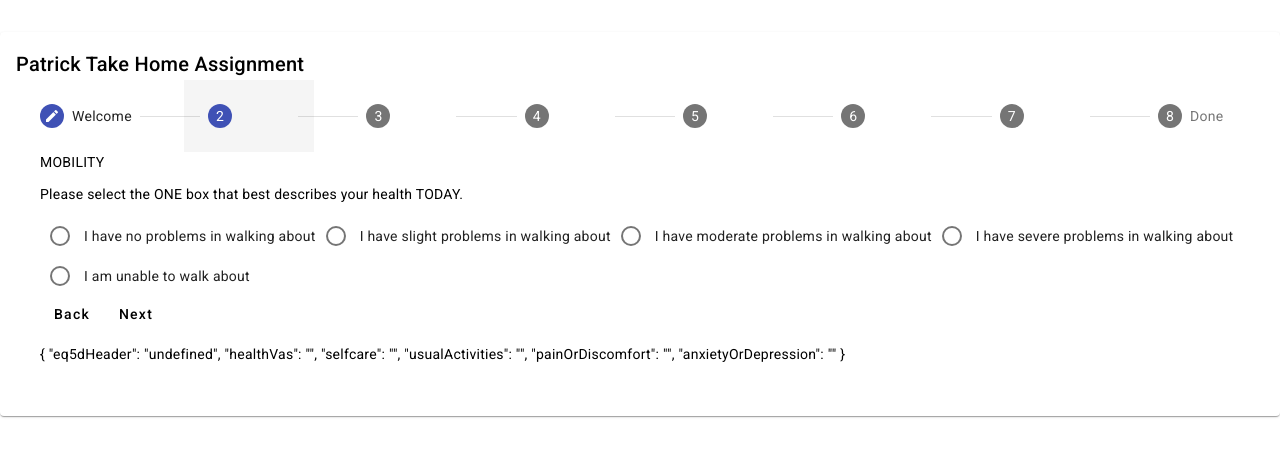
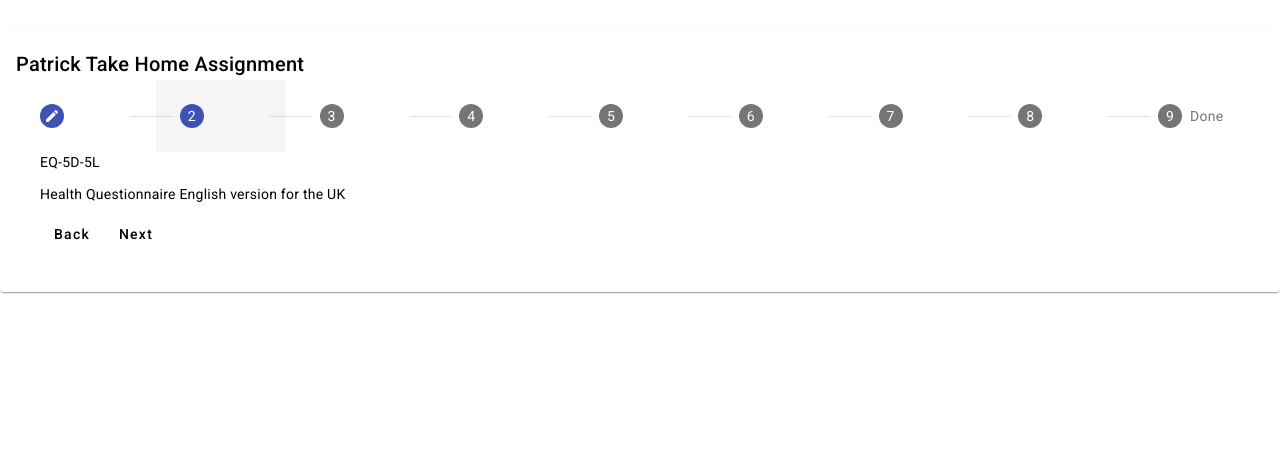
Before and after one commit to Saxbeck/patrick-take-home-assignment, an Angular app: page / in a window 1280 px wide. Both pictures are taken after a click on the button "Next". Shown: the top 456 px of the page. Built offline with nearby package versions, Linux system fonts and the light colour scheme.

Commit message:
Updated readme; removed unused files; light cleanup

```diff
--- a/src/app/components/survey/survey.component.html
+++ b/src/app/components/survey/survey.component.html
@@ -2,14 +2,14 @@
 <form [formGroup]="firstFormGroup">
 <mat-stepper [linear]="isLinear" #stepper>
     <mat-step>
-        <ng-template matStepLabel>Welcome</ng-template>
+        <!-- <ng-template matStepLabel>Welcome</ng-template> -->
         <p>Welcome to the survey.</p>
         <div>
             <p>Here is more survey demo text</p>
             <button type="button" mat-button matStepperNext>Next</button>
         </div>
     </mat-step>
-        <mat-step [stepControl]="firstFormGroup" *ngFor="let question of questions">
+        <mat-step [stepControl]="firstFormGroup.controls[question.name]" *ngFor="let question of questions">
             <p *ngIf="question.label">{{question.label}}</p>
             <p *ngIf="question.description">{{question.description}}</p>
             <p *ngIf="question.instructions">{{question.instructions}}</p>
@@ -27,45 +27,17 @@
               </mat-slider>
             <div>
                 <button type="button" mat-button matStepperPrevious>Back</button>
-                <button type="button" (click)="print()" mat-button matStepperNext>Next</button>
-                <p>{{firstFormGroup.controls[0]}}</p>
-                <p>{{firstFormGroup.value | json}}</p>
+                <button type="button" mat-button matStepperNext>Next</button>
             </div>
         </mat-step>
-
-  <!-- <mat-step [stepControl]="firstFormGroup">
-    <form [formGroup]="firstFormGroup">
-      <ng-template matStepLabel>Fill out your name</ng-template>
-      <mat-form-field>
-        <mat-label>Name</mat-label>
-        <input matInput formControlName="firstCtrl" placeholder="Last name, First name" required>
-      </mat-form-field>
-      <div>
-        <button type="button" mat-button matStepperNext>Next</button>
-      </div>
-    </form>
-  </mat-step> -->
-<!--
-  <mat-step [stepControl]="secondFormGroup">
-    <form [formGroup]="secondFormGroup">
-      <ng-template matStepLabel>Fill out your name</ng-template>
-      <mat-form-field>
-        <mat-label>age</mat-label>
-        <input matInput formControlName="secondCtrl" placeholder="age" required>
-      </mat-form-field>
-      <div>
-        <button mat-button matStepperNext>Next</button>
-      </div>
-    </form>
-  </mat-step> -->
     <mat-step>
         <ng-template matStepLabel>Done</ng-template>
         <p>You are now done.</p>
-        <p>{{firstFormGroup.status}}</p>
-        <p>{{firstFormGroup.value | json}}</p>
+        <p>If you wish to change some of your answers, you can go back and do so. If not, press finish.</p>
+        <!-- <p>{{firstFormGroup.value | json}}</p> -->
         <div>
             <button type="button" mat-button matStepperPrevious>Back</button>
-            <button type="button" mat-button (click)="stepper.reset()">Reset</button>
+            <button type="button" mat-button (click)="stepper.reset()">Finish</button>
             <button type="button" mat-button (click)="print()">Print</button>
         </div>
     </mat-step>
--- a/src/app/components/survey/survey.component.ts
+++ b/src/app/components/survey/survey.component.ts
@@ -8,7 +8,7 @@ import { MatInputModule } from '@angular/material/input';
 import { MatSliderModule } from '@angular/material/slider';
 
 
-import { FormsModule, ReactiveFormsModule, Validators, FormBuilder, FormGroup } from '@angular/forms';
+import { FormsModule, ReactiveFormsModule, Validators, FormBuilder, FormGroup, FormArray } from '@angular/forms';
 import { MockquestionService } from 'src/app/services/mockquestion.service';
 
 @Component({
@@ -32,6 +32,7 @@ export class SurveyComponent implements OnInit{
   isLinear = true;
 
   firstFormGroup!: FormGroup;
+  control!: FormArray
 
   constructor(private _formBuilder: FormBuilder, private questionService: MockquestionService) {}
 
@@ -39,10 +40,9 @@ export class SurveyComponent implements OnInit{
 
   ngOnInit(): void{
     this.questions = this.questionService.getMockQuestions()
-    console.log(this.questions);
 
     this.firstFormGroup = this._formBuilder.group({
-      eq5dHeader: [null || "undefined", Validators.nullValidator],
+      eq5dHeader: [, Validators.nullValidator],
       mobility: [Number, Validators.required],
       healthVas: ['', Validators.required],
       selfcare: ['', Validators.required],
@@ -50,12 +50,9 @@ export class SurveyComponent implements OnInit{
       painOrDiscomfort: ['', Validators.required],
       anxietyOrDepression: ['', Validators.required],
     });
-
   }
 
   print(): void {
     console.log(this.firstFormGroup);
-    console.log(this.firstFormGroup.controls[1]);
-
   }
 }
--- a/src/app/data/mockdata.ts
+++ b/src/app/data/mockdata.ts
@@ -1,5 +1,5 @@
 export const MOCKDATA = [
-    {
+	{
 		"name": "eq5dHeader",
 		"type": "introduction",
 		"label": "EQ-5D-5L",
@@ -34,6 +34,119 @@ export const MOCKDATA = [
 		]
 	},
 	{
+		"name": "selfcare",
+		"type": "choice",
+		"label": "SELF-CARE",
+		"instructions": "Please select the ONE box that best describes your health TODAY.",
+		"options": [
+			{
+				"value": 1,
+				"display": "I have no problems washing or dressing myself"
+			},
+			{
+				"value": 2,
+				"display": "I have slight problems washing or dressing myself"
+			},
+			{
+				"value": 3,
+				"display": "I have moderate problems washing or dressing myself"
+			},
+			{
+				"value": 4,
+				"display": "I have severe problems washing or dressing myself"
+			},
+			{
+				"value": 5,
+				"display": "I am unable to wash or dress myself"
+			}
+		]
+	},
+	{
+		"name": "usualActivities",
+		"type": "choice",
+		"label": "USUAL ACTIVITIES",
+		"description": "(e.g. work, study, housework, family or leisure activities)",
+		"instructions": "Please select the ONE box that best describes your health TODAY.",
+		"options": [
+			{
+				"value": 1,
+				"display": "I have no problems doing my usual activities"
+			},
+			{
+				"value": 2,
+				"display": "I have slight problems doing my usual activities"
+			},
+			{
+				"value": 3,
+				"display": "I have moderate problems doing my usual activities"
+			},
+			{
+				"value": 4,
+				"display": "I have severe problems doing my usual activities"
+			},
+			{
+				"value": 5,
+				"display": "I am unable to do my usual activities"
+			}
+		]
+	},
+	{
+		"name": "painOrDiscomfort",
+		"type": "choice",
+		"label": "PAIN / DISCOMFORT",
+		"instructions": "Please select the ONE box that best describes your health TODAY.",
+		"options": [
+			{
+				"value": 1,
+				"display": "I have no pain or discomfort"
+			},
+			{
+				"value": 2,
+				"display": "I have slight pain or discomfort"
+			},
+			{
+				"value": 3,
+				"display": "I have moderate pain or discomfort"
+			},
+			{
+				"value": 4,
+				"display": "I have severe pain or discomfort"
+			},
+			{
+				"value": 5,
+				"display": "I have extreme pain or discomfort"
+			}
+		]
+	},
+	{
+		"name": "anxietyOrDepression",
+		"type": "choice",
+		"label": "ANXIETY / DEPRESSION",
+		"instructions": "Please select the ONE box that best describes your health TODAY.",
+		"options": [
+			{
+				"value": 1,
+				"display": "I am not anxious or depressed"
+			},
+			{
+				"value": 2,
+				"display": "I am slightly anxious or depressed"
+			},
+			{
+				"value": 3,
+				"display": "I am moderately anxious or depressed"
+			},
+			{
+				"value": 4,
+				"display": "I am severely anxious or depressed"
+			},
+			{
+				"value": 5,
+				"display": "I am extremely anxious or depressed"
+			}
+		]
+	},
+	{
 		"name": "healthVas",
 		"type": "vas",
 		"label": "<ul><li>We would like to know how good or bad your health is TODAY.</li><li>You will see a scale numbered 0 to 100.</li><li>100 means the best health you can imagine.</li><li>0 means the best health you can imagine.</li><li>Please indicate on the scale how your health is TODAY</li></ul>",
--- a/src/app/data/mockdata2.ts
+++ /dev/null
@@ -1,160 +0,0 @@
-export const MOCKDATA = [
-	// {
-	// 	"name": "eq5dHeader",
-	// 	"type": "introduction",
-	// 	"label": "EQ-5D-5L",
-	// 	"description": "Health Questionnaire English version for the UK"
-	// },
-	{
-		"name": "mobility",
-		"type": "choice",
-		"label": "MOBILITY",
-		"instructions": "Please select the ONE box that best describes your health TODAY.",
-		"options": [
-			{
-				"value": 1,
-				"display": "I have no problems in walking about"
-			},
-			{
-				"value": 2,
-				"display": "I have slight problems in walking about"
-			},
-			{
-				"value": 3,
-				"display": "I have moderate problems in walking about"
-			},
-			{
-				"value": 4,
-				"display": "I have severe problems in walking about"
-			},
-			{
-				"value": 5,
-				"display": "I am unable to walk about"
-			}
-		]
-	},
-	{
-		"name": "selfcare",
-		"type": "choice",
-		"label": "SELF-CARE",
-		"instructions": "Please select the ONE box that best describes your health TODAY.",
-		"options": [
-			{
-				"value": 1,
-				"display": "I have no problems washing or dressing myself"
-			},
-			{
-				"value": 2,
-				"display": "I have slight problems washing or dressing myself"
-			},
-			{
-				"value": 3,
-				"display": "I have moderate problems washing or dressing myself"
-			},
-			{
-				"value": 4,
-				"display": "I have severe problems washing or dressing myself"
-			},
-			{
-				"value": 5,
-				"display": "I am unable to wash or dress myself"
-			}
-		]
-	},
-	{
-		"name": "usualActivities",
-		"type": "choice",
-		"label": "USUAL ACTIVITIES",
-		"description": "(e.g. work, study, housework, family or leisure activities)",
-		"instructions": "Please select the ONE box that best describes your health TODAY.",
-		"options": [
-			{
-				"value": 1,
-				"display": "I have no problems doing my usual activities"
-			},
-			{
-				"value": 2,
-				"display": "I have slight problems doing my usual activities"
-			},
-			{
-				"value": 3,
-				"display": "I have moderate problems doing my usual activities"
-			},
-			{
-				"value": 4,
-				"display": "I have severe problems doing my usual activities"
-			},
-			{
-				"value": 5,
-				"display": "I am unable to do my usual activities"
-			}
-		]
-	},
-	{
-		"name": "painOrDiscomfort",
-		"type": "choice",
-		"label": "PAIN / DISCOMFORT",
-		"instructions": "Please select the ONE box that best describes your health TODAY.",
-		"options": [
-			{
-				"value": 1,
-				"display": "I have no pain or discomfort"
-			},
-			{
-				"value": 2,
-				"display": "I have slight pain or discomfort"
-			},
-			{
-				"value": 3,
-				"display": "I have moderate pain or discomfort"
-			},
-			{
-				"value": 4,
-				"display": "I have severe pain or discomfort"
-			},
-			{
-				"value": 5,
-				"display": "I have extreme pain or discomfort"
-			}
-		]
-	},
-	{
-		"name": "anxietyOrDepression",
-		"type": "choice",
-		"label": "ANXIETY / DEPRESSION",
-		"instructions": "Please select the ONE box that best describes your health TODAY.",
-		"options": [
-			{
-				"value": 1,
-				"display": "I am not anxious or depressed"
-			},
-			{
-				"value": 2,
-				"display": "I am slightly anxious or depressed"
-			},
-			{
-				"value": 3,
-				"display": "I am moderately anxious or depressed"
-			},
-			{
-				"value": 4,
-				"display": "I am severely anxious or depressed"
-			},
-			{
-				"value": 5,
-				"display": "I am extremely anxious or depressed"
-			}
-		]
-	},
-	{
-		"name": "healthVas",
-		"type": "vas",
-		"label": "<ul><li>We would like to know how good or bad your health is TODAY.</li><li>You will see a scale numbered 0 to 100.</li><li>100 means the best health you can imagine.</li><li>0 means the best health you can imagine.</li><li>Please indicate on the scale how your health is TODAY</li></ul>",
-		"isLabelHtml": true,
-		"minValue": 0,
-		"maxValue": 100,
-		"stepSize": 1,
-		"minText": "The worst health you can imagine",
-		"maxText": "The best health you can imagine"
-	}
-]
--- a/src/app/services/mockquestion.service.ts
+++ b/src/app/services/mockquestion.service.ts
@@ -1,5 +1,5 @@
 import { Injectable } from '@angular/core';
-import { MOCKDATA } from '../data/mockdata2';
+import { MOCKDATA } from '../data/mockdata';
 
 @Injectable({
   providedIn: 'root'
```
Also changed, not shown: 1 other file (tests, documents, lock files or other folders).
